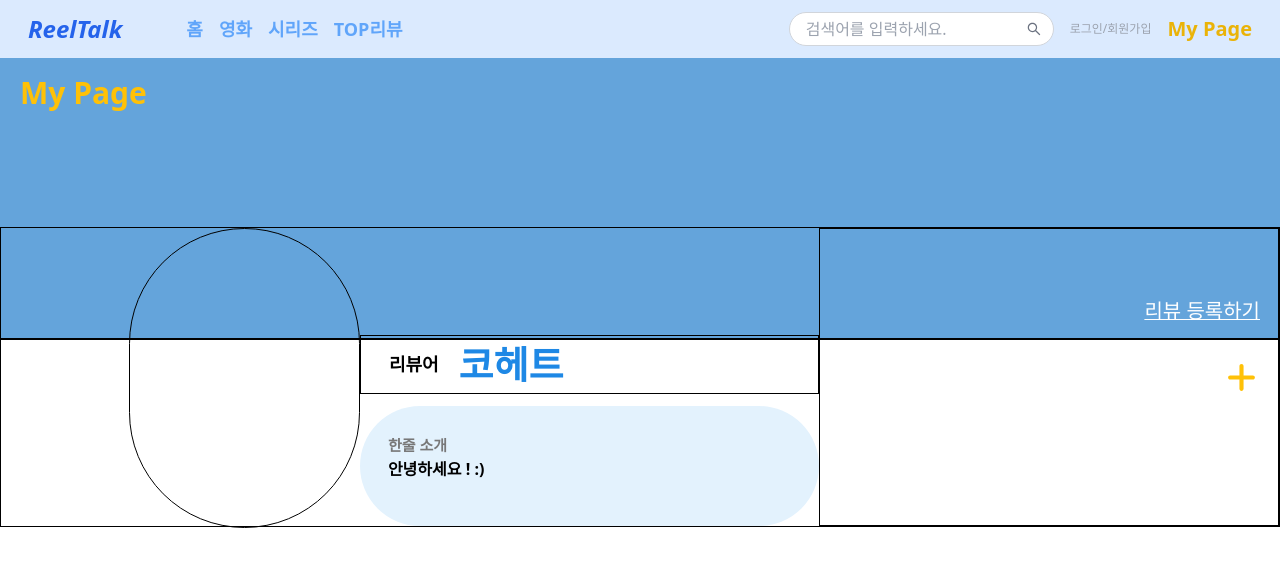
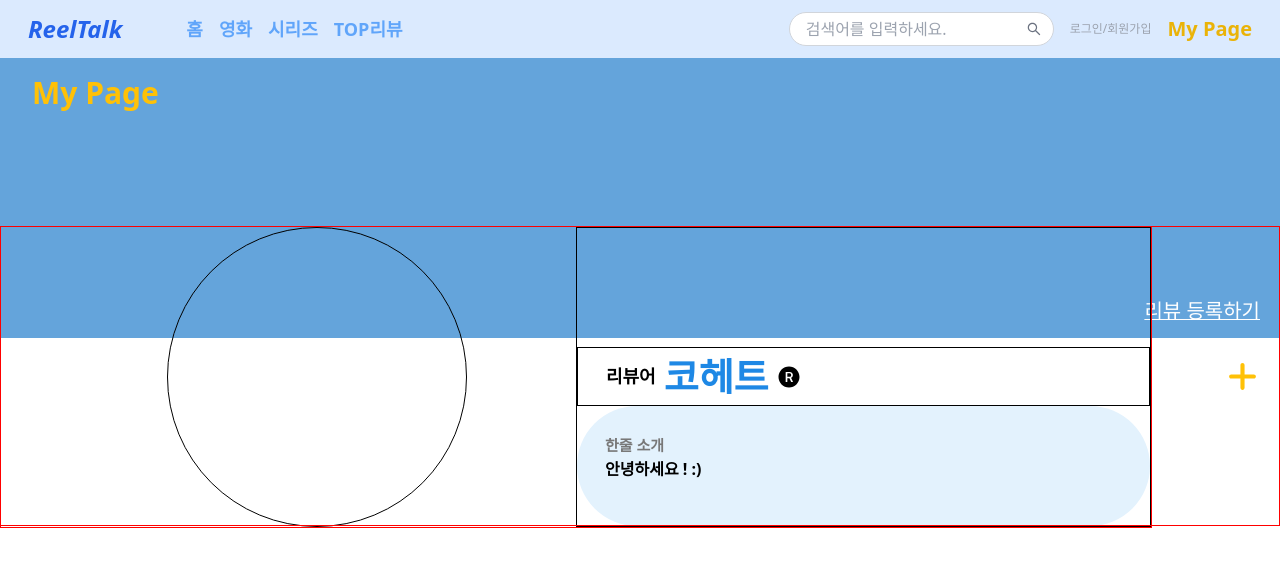
Before and after one commit to TEAM-ALOM/reeltalk-fe, a Next.js app: page /my-page in a window 1280 px wide. Shown: the top 566 px of the page. Built offline with nearby package versions, Linux system fonts and the light colour scheme.

Commit message:
마이페이지 레이아웃 수정
- 전체적인 레이아웃 수정
- 한줄소개 많아져도 밑으로 자연스럽게 늘어나게끔 수정
- 화면 크기 줄일 때 grid가 자연스럽게 바뀌게끔 수정

```diff
--- a/app/my-page/page.tsx
+++ b/app/my-page/page.tsx
@@ -1,41 +1,51 @@
 import React from "react";
 import Image from "next/image";
 import { FaPlus } from "react-icons/fa6";
+import { AiFillTrademarkCircle } from "react-icons/ai";
 
 export default function  MyPage() {
     return (
         <main className="flex flex-col justify-center items-center w-full relative">
             {/* 파란색 영역*/}
             <div className="w-full h-full min-h-[280px] lg:min-h-[280px] bg-[#64A4DB] flex flex-col justify-between">
-                <div className="text-[#FFC107] lg:text-[30px] md:text-[28px] my-3 mx-5 font-semibold">My Page</div>
+                <div className="text-[#FFC107] lg:text-[30px] md:text-[28px] my-3 mx-5 font-semibold px-3">My Page</div>
                 <button className="lg:text-[20px] md:text-[15px] text-[#FFFFFF] underline decoration-1 my-3 mx-5 flex justify-end">리뷰 등록하기</button>
             </div>
 
             {/* 프로필 이미지 영역*/}
-            <div className="border border-3 border-black absolute  min-h-[300px] w-full h-40 top-[60%] flex">
+            <div className="absolute min-h-[300px] w-full h-40 top-[60%] grid grid-cols-[90%_10%]">
+
+                <div className="border border-3 border-[red] w-full h-full grid lg:grid-cols-2 md:grid-cols-1 md:place-items-center">
                     {/*<Image src="/img/profile.png" alt="프로필 이미지" width={100} height={100} /> */}
-                <div className="border border-3 border-black max-w-[300px] max-h-[300px] min-w-[50px] ml-[10%] min-h-[50px] w-[50vw] h-[50vw] rounded-full aspect-square"/>
+                    {/* 프로필*/}
+                    <div className="border border-3 border-black max-w-[300px] max-h-[300px] min-w-[300px] ml-[10%] min-h-[300px] w-[15vw] h-[15vw] rounded-full aspect-square self-start flex-grow-0"/>
 
-                <div className="h-full w-full flex flex-col space-y-3 justify-end">
-                    <div className="flex items-center border border-3 border-black items-center space-x-5">
+                    {/* 리뷰어 및 한줄소개*/}
+                    <div className="h-full w-full grid grid-rows-[1fr_auto_auto] border border-3 border-black">
+                        <div></div>
+                        <div className="flex items-center border border-3 border-black items-center space-x-2">
                             <div className="text-[18px] font-semibold pl-7">리뷰어</div>
                             <div className="text-[38px] font-semibold text-[#1E88E5]">코헤트</div>
+                            <AiFillTrademarkCircle className="w-6 h-6"/>
                         </div>
-                    <div className="rounded-[70px] bg-[#E3F2FD] w-full min-h-[120px] p-7">
+                        <div className="rounded-[70px] bg-[#E3F2FD] w-full min-h-[120px] p-7 flex-grow">
                             <div className="text-[15px] text-[#787878] font-semibold">한줄 소개</div>
                             <div className="text-[16px] font-semibold">안녕하세요 ! :)</div>
                         </div>
                     </div>
+                </div>
 
-                <div className="border border-3 border-black w-full h-full flex justify-end items-center">
+                <div className="border border-3 border-[red] w-full h-full flex justify-end items-center md:absolute md:right-0 md:top-1/2 md:transform md:-translate-y-1/2">
                     <button className="px-5">
                         <FaPlus className="w-[33px] h-[33px] text-[#FFC107]"/>
                     </button>
                 </div>
+
             </div>
 
             {/* 하얀색 영역*/}
-            <div className="w-full h-full border border-3 border-black"></div>
+            <div className="">
+            </div>
         </main>
     )
 }
```
Lines whose indentation alone changed are shown as unchanged.
